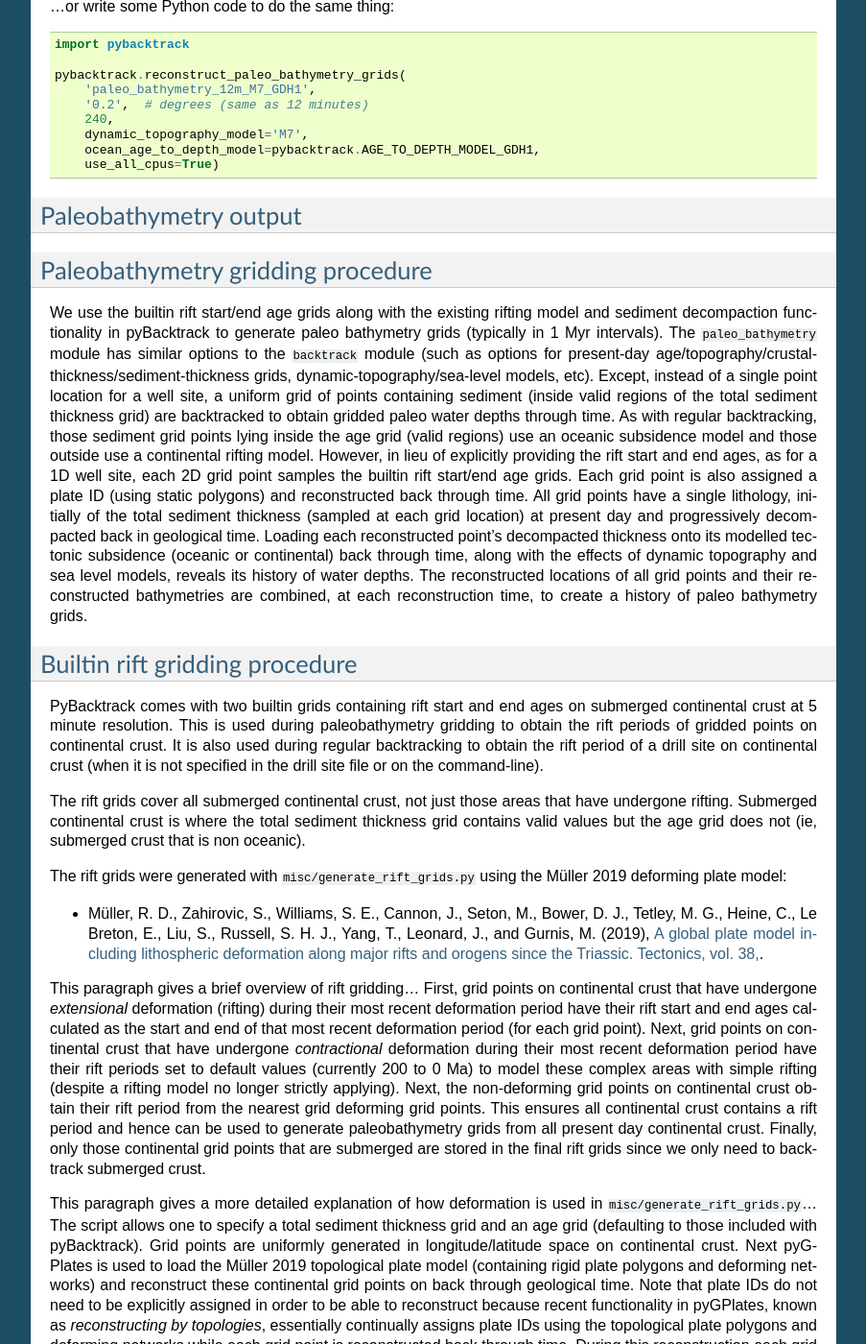
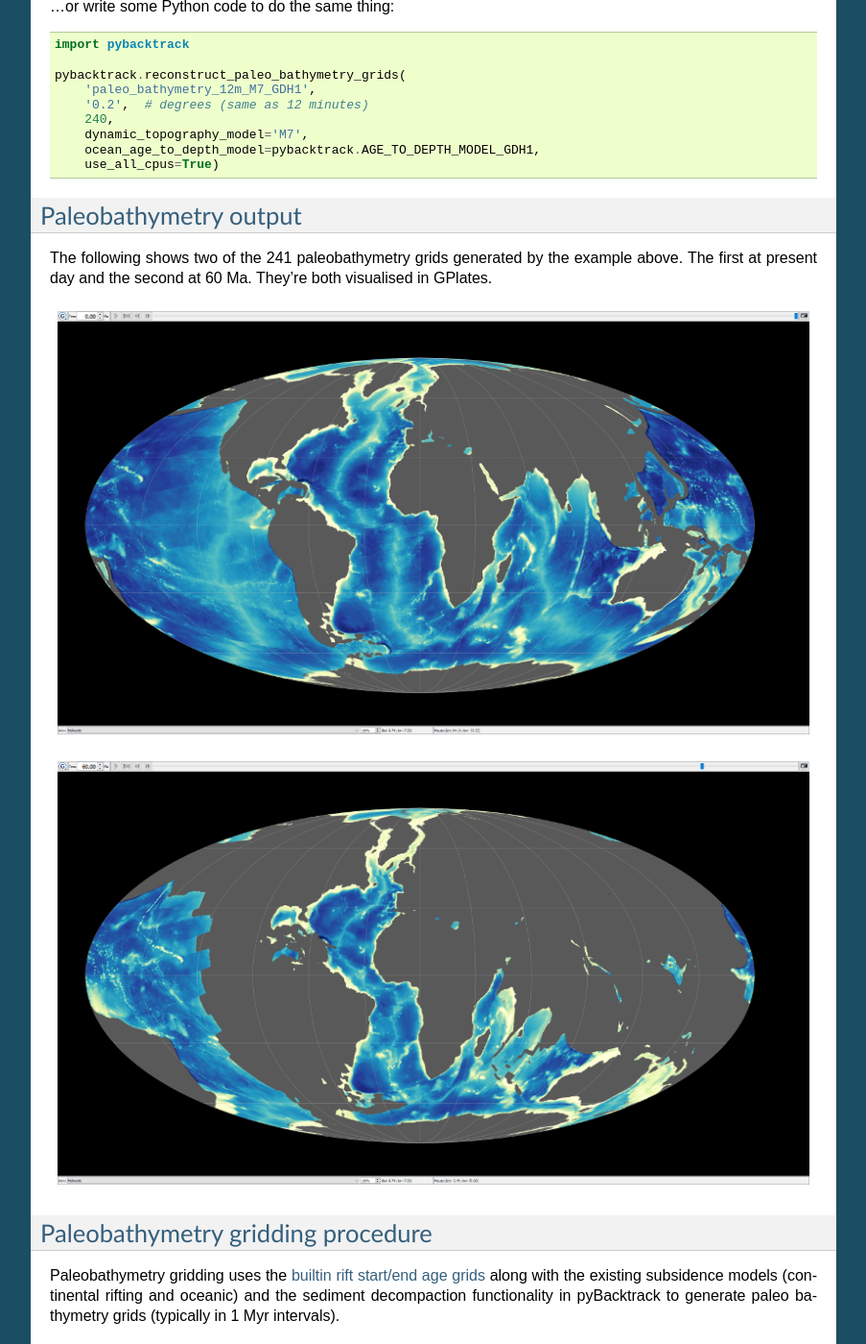
Before and after one commit to EarthByte/pyBacktrack, a Sphinx documentation site: the page built from docs/pybacktrack_paleo_bathymetry.rst, in a window 1280 px wide and 1400 px high, scrolled down 1084 px. Shown: the whole window at 96% size, without its empty margins (198-1101 px from the left). Built offline with Sphinx 7.4.7, drawn with Linux system fonts in a browser that asks for light colours; some of the changed text lies outside the part shown.

Commit message:
Show a couple of generated paleobathymetry grids.

```diff
--- a/docs/pybacktrack_paleo_bathymetry.rst
+++ b/docs/pybacktrack_paleo_bathymetry.rst
@@ -78,18 +78,28 @@ the generated paleobathymetry grid files are named ``paleo_bathymetry_12m_M7_GDH
 Paleobathymetry output
 ----------------------
 
+The following shows two of the 241 paleobathymetry grids generated by the example above. The first at present day and the second at 60 Ma. They're both visualised in GPlates.
+
+.. figure:: images/paleo_bathymetry_12m_M7_GDH1_0Ma.png
+
+.. figure:: images/paleo_bathymetry_12m_M7_GDH1_60Ma.png
+
 .. _pybacktrack_paleo_bathymetry_gridding_procedure:
 
 Paleobathymetry gridding procedure
 ----------------------------------
 
-We use the builtin rift start/end age grids along with the existing rifting model and sediment decompaction functionality in pyBacktrack to generate paleo bathymetry grids (typically in 1 Myr intervals).
-The ``paleo_bathymetry`` module has similar options to the ``backtrack`` module (such as options for present-day age/topography/crustal-thickness/sediment-thickness grids, dynamic-topography/sea-level models, etc).
-Except, instead of a single point location for a well site, a uniform grid of points containing sediment (inside valid regions of the total sediment thickness grid) are backtracked to obtain gridded paleo water depths through time.
+Paleobathymetry gridding uses the :ref:`builtin rift start/end age grids <pybacktrack_builtin_rift_gridding_procedure>` along with the existing subsidence models (continental rifting and oceanic) and
+the sediment decompaction functionality in pyBacktrack to generate paleo bathymetry grids (typically in 1 Myr intervals).
+
+The ``paleo_bathymetry`` module has similar options to the ``backtrack`` module such as options for present-day age/topography/crustal-thickness/sediment-thickness grids, dynamic-topography/sea-level models, etc.
+Except that, instead of a single point location for a well site, a uniform grid of points containing sediment (inside valid regions of the total sediment thickness grid) are backtracked to obtain gridded paleo water depths through time.
+
 As with regular backtracking, those sediment grid points lying inside the age grid (valid regions) use an oceanic subsidence model and those outside use a continental rifting model.
-However, in lieu of explicitly providing the rift start and end ages, as for a 1D well site, each 2D grid point samples the builtin rift start/end age grids.
+However, in lieu of explicitly providing the rift start and end ages (as for a 1D well site) each 2D grid point samples the builtin rift start/end age grids.
 Each grid point is also assigned a plate ID (using static polygons) and reconstructed back through time.
-All grid points have a single lithology, initially of the total sediment thickness (sampled at each grid location) at present day and progressively decompacted back in geological time.
+
+All grid points have a single lithology, with an initial thickness sampled from the total sediment thickness at present day (at each grid point location) that is progressively decompacted back through geological time.
 Loading each reconstructed point’s decompacted thickness onto its modelled tectonic subsidence (oceanic or continental) back through time, along with the effects of dynamic topography and sea level models, reveals its history of water depths.
 The reconstructed locations of all grid points and their reconstructed bathymetries are combined, at each reconstruction time, to create a history of paleo bathymetry grids.
 
```
Also changed, not shown: docs/images/paleo_bathymetry_12m_M7_GDH1_0Ma.png (added), docs/images/paleo_bathymetry_12m_M7_GDH1_60Ma.png (added).
